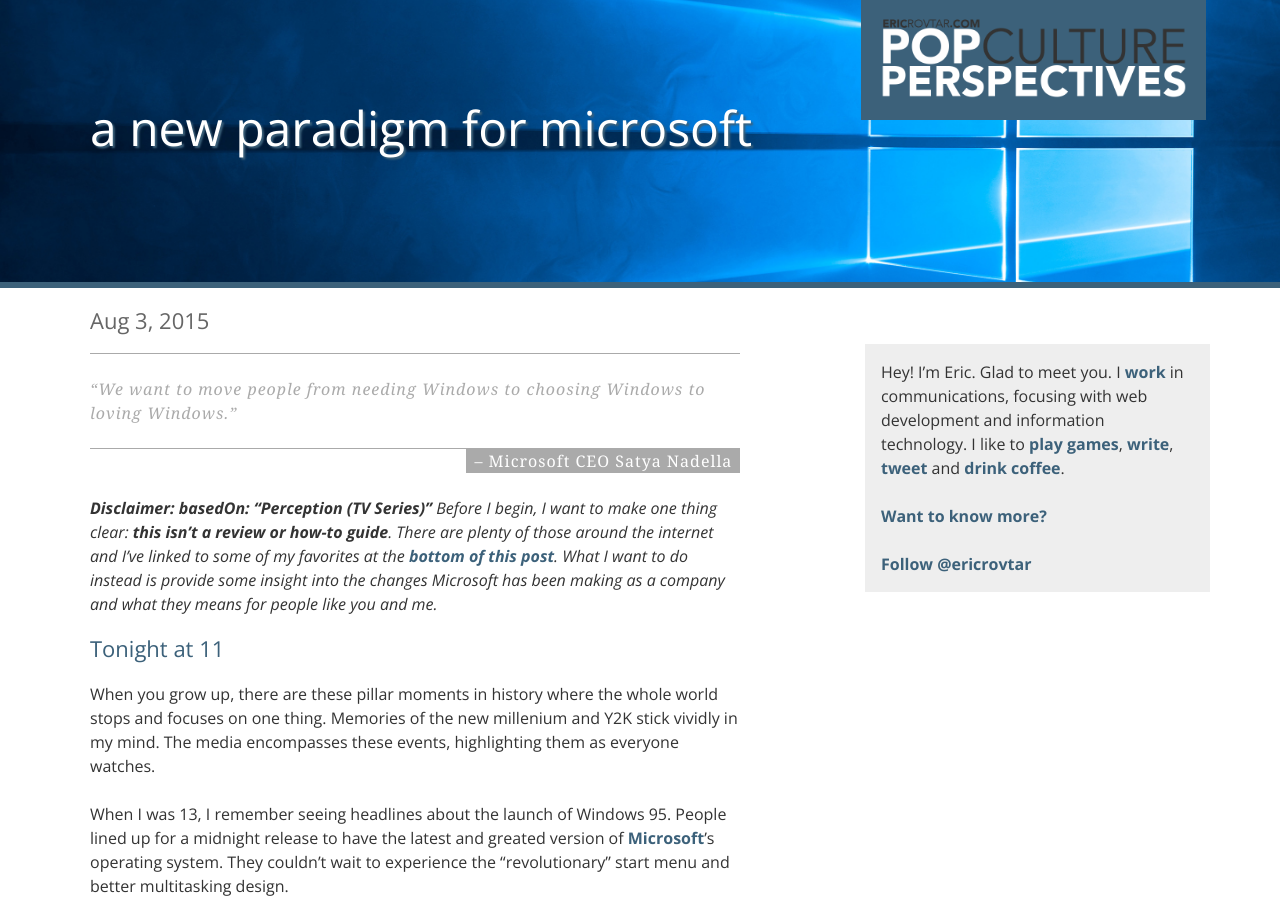
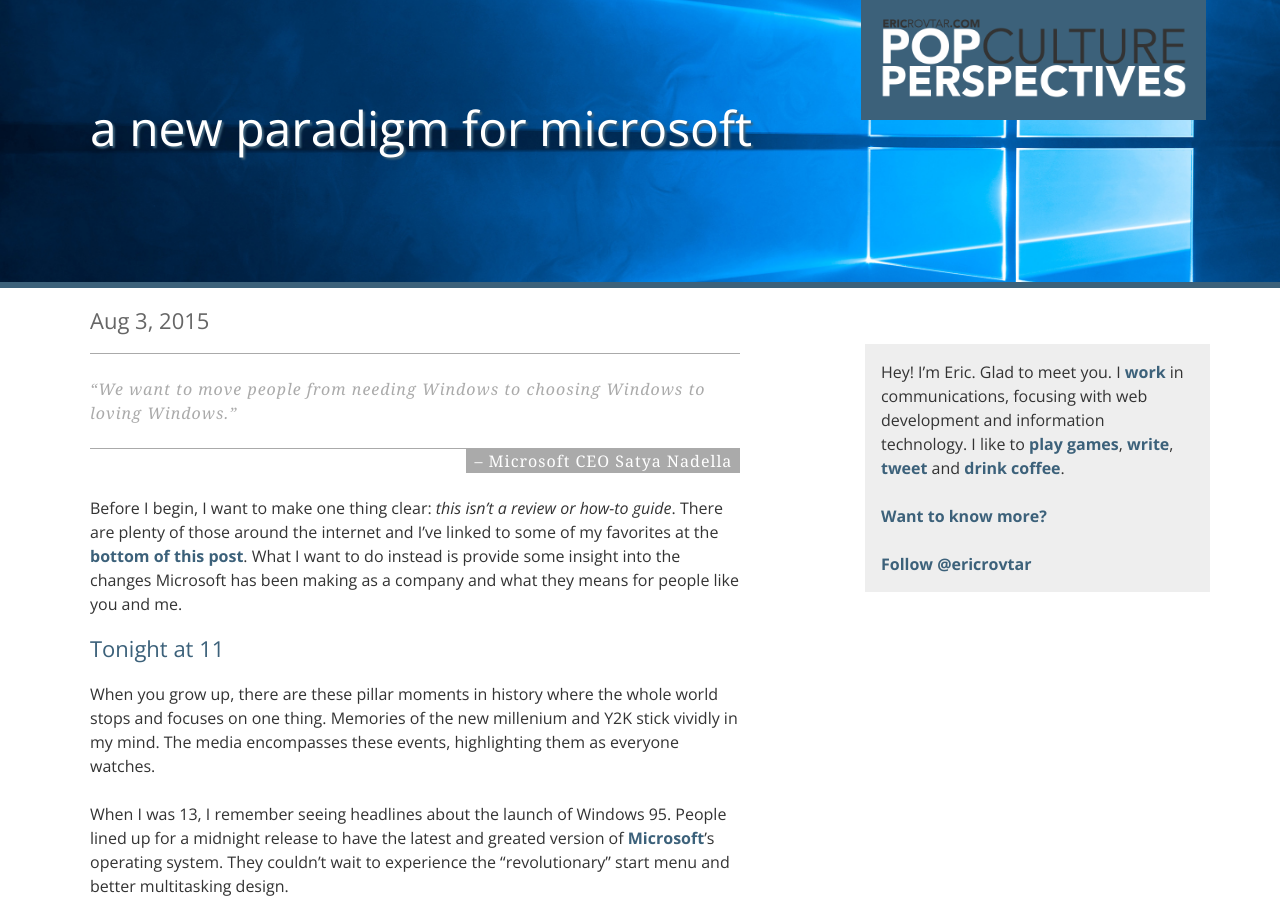
Before and after one commit to ericrovtar/ericrovtar.github.io, a Jekyll site: the page built from _posts/2015-08-03-windows-10-a-new-paradigm-for-microsoft.md, in a window 1280 px wide and 900 px high. Built offline with Jekyll 4.4.1, drawn with Linux system fonts in a browser that asks for light colours; nearby versions of some CDN libraries; comment, search, counter and statistics services are not loaded.

Commit message:
Updated intro

```diff
--- a/_posts/2015-08-03-windows-10-a-new-paradigm-for-microsoft.md
+++ b/_posts/2015-08-03-windows-10-a-new-paradigm-for-microsoft.md
@@ -17,8 +17,7 @@
     </cite>
 </blockquote>
 
-<i><b>Disclaimer:
-basedOn: "Perception (TV Series)"</b> Before I begin, I want to make one thing clear: <b>this isn&rsquo;t a review or how-to guide</b>. There are plenty of those around the internet and I&rsquo;ve linked to some of my favorites at the <a href="#HelpfulResources">bottom of this post</a>. What I want to do instead is provide some insight into the changes Microsoft has been making as a company and what they means for people like you and me.</i>
+Before I begin, I want to make one thing clear: <i>this isn&rsquo;t a review or how-to guide</i>. There are plenty of those around the internet and I&rsquo;ve linked to some of my favorites at the <a href="#HelpfulResources">bottom of this post</a>. What I want to do instead is provide some insight into the changes Microsoft has been making as a company and what they means for people like you and me.
 
 ## Tonight at 11
 When you grow up, there are these pillar moments in history where the whole world stops and focuses on one thing. Memories of the new millenium and Y2K stick vividly in my mind. The media encompasses these events, highlighting them as everyone watches.
```
